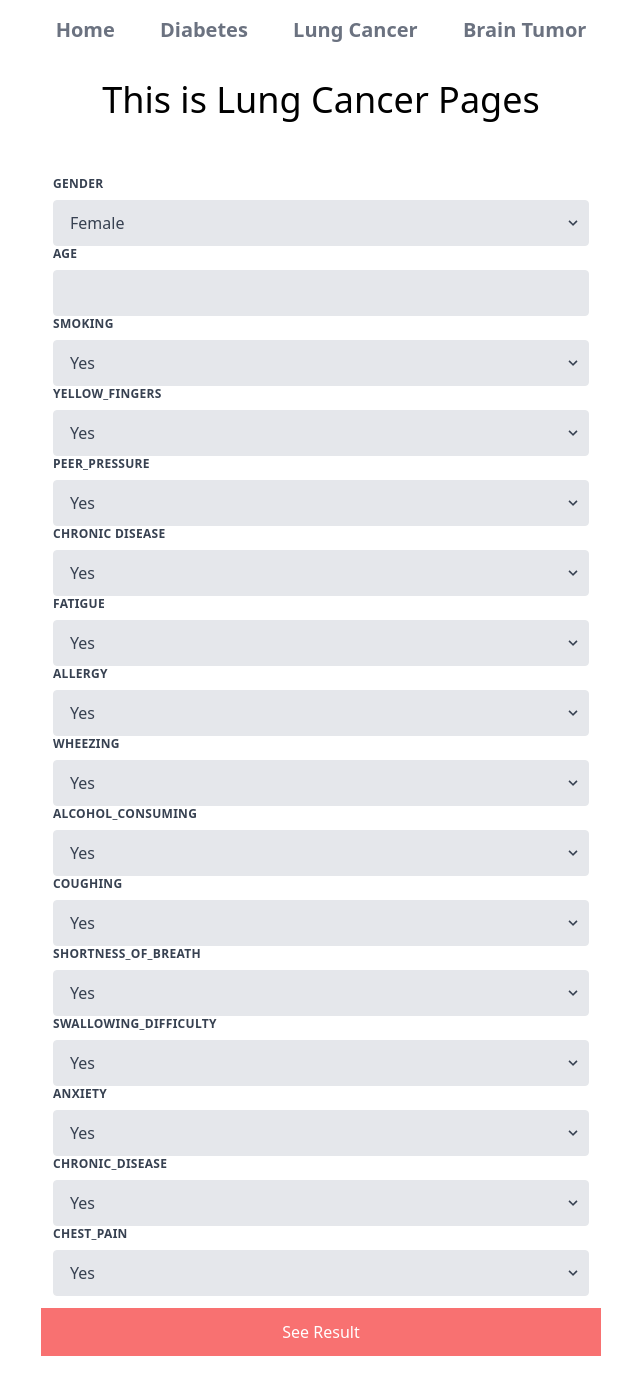
After one commit to vishwajeetvishwakarma/DianoHealth, a FastAPI app: template templates/lung-cancer.html in a window 1280 px wide. The commit adds this page. Shown: the whole page, without its empty margins (319-959 px from the left). Run offline with FastAPI, Linux system fonts and the light colour scheme; the template is opened without the code that fills it, so the values that code supplies are empty; parts of the project's set-up code (start-up, migrations or seed data) failed here and were passed over; some libraries are stand-ins or nearby versions.

Commit message:
we have build second model.

```diff
--- a/main.py
+++ b/main.py
@@ -4,6 +4,7 @@ from fastapi.staticfiles import StaticFiles
 from fastapi.middleware.wsgi import WSGIMiddleware
 from fastapi.templating import Jinja2Templates
 import uvicorn
+from dataclasses import dataclass
 from contextlib import asynccontextmanager
 from typing import Annotated
 import joblib
@@ -20,9 +21,16 @@ ml_models = {}
 async def startup_event():
     scaler_for_diabetes = joblib.load('./data/diabetes_standard_scaler_joblib')
     diabetes_model = joblib.load('./data/diabetes_joblib')
+    lung_cancer = joblib.load("./data/lung_cancer_main_joblib")
     ml_models['diabetes_model'] = diabetes_model
     ml_models['scaler_for_diabetes'] = scaler_for_diabetes
+    ml_models['lung_cancer'] = lung_cancer
     print("Models is Loading")
+
+
+@app.get("/items/")
+async def end_event():
+    return ml_models.clear()
 
 
 @ app.get("/", response_class=HTMLResponse)
@@ -56,5 +64,44 @@ async def get_diabetes(request: Request,
     return templates.TemplateResponse("diabetes.html", {'request': request, 'result': diabetes[result[0]]})
 
 
+@ app.get("/lungcancer", response_class=HTMLResponse)
+async def get_lung_cancer(request: Request):
+    return templates.TemplateResponse("lung-cancer.html", {'request': request})
+
+
+@dataclass
+class LungCancerForm:
+    GENDER: Annotated[int, Form()]
+    AGE: Annotated[int, Form()]
+    SMOKING: Annotated[int, Form()]
+    YELLOW_FINGERS: Annotated[int, Form()]
+    ANXIETY: Annotated[int, Form()]
+    PEER_PRESSURE: Annotated[int, Form()]
+    CHRONIC_DISEASE: Annotated[int, Form()]
+    FATIGUE: Annotated[int, Form()]
+    ALLERGY: Annotated[int, Form()]
+    WHEEZING: Annotated[int, Form()]
+    ALCOHOL_CONSUMING: Annotated[int, Form()]
+    COUGHING: Annotated[int, Form()]
+    SHORTNESS_OF_BREATH: Annotated[int, Form()]
+    SWALLOWING_DIFFICULTY: Annotated[int, Form()]
+    CHEST_PAIN: Annotated[int, Form()]
+
+
+@ app.post("/lungcancer", response_class=HTMLResponse)
+async def get_lung_cancer(request: Request, GENDER: Annotated[int, Form()], AGE: Annotated[int, Form()], SMOKING: Annotated[int, Form()],
+                          YELLOW_FINGERS: Annotated[int, Form()], ANXIETY: Annotated[int, Form()], PEER_PRESSURE: Annotated[int, Form()],
+                          CHRONIC_DISEASE: Annotated[int, Form()], FATIGUE: Annotated[int, Form()], ALLERGY: Annotated[int, Form()],
+                          WHEEZING: Annotated[int, Form()], ALCOHOL_CONSUMING: Annotated[int, Form()], COUGHING: Annotated[int, Form()],
+                          SHORTNESS_OF_BREATH: Annotated[int, Form()], SWALLOWING_DIFFICULTY: Annotated[int, Form()], CHEST_PAIN: Annotated[int, Form()],
+                          ):
+    nums = [[GENDER, AGE, SMOKING, YELLOW_FINGERS, ANXIETY, PEER_PRESSURE, CHRONIC_DISEASE, FATIGUE, ALLERGY,
+             WHEEZING, ALCOHOL_CONSUMING, COUGHING, SHORTNESS_OF_BREATH, SWALLOWING_DIFFICULTY, CHEST_PAIN]]
+    result = ml_models["lung_cancer"].predict(nums)
+    print(f"So the result is : {result}")
+    diabetes = ['No', 'Yes']
+    return templates.TemplateResponse("lung-cancer.html", {'request': request, "result": diabetes[result[0]]})
+
+
 if __name__ == "__main__":
     uvicorn.run("main:app", host='127.0.0.1', port=8000, reload=True)
--- a/templates/base.html
+++ b/templates/base.html
@@ -1,11 +1,12 @@
 <!DOCTYPE html>
-<html>
+<html lang="en">
   <head>
-    <meta charset="UTF-8" />
+    <meta charset="UTF-8"  />
     <meta name="viewport" content="width=device-width, initial-scale=1.0" />
     <script src="https://cdn.tailwindcss.com"></script>
   </head>
   <body>
+    {% include 'includes/navigation.html' %}
     {% block content %}{% endblock content %}
   </body>
 </html>
--- /dev/null
+++ b/templates/includes/navigation.html
@@ -0,0 +1,8 @@
+<nav class="flex items-center justify-center py-4">
+    <div class="space-x-4 text-xl font-semibold text-gray-500">
+      <a href="/" class="border-purple-600 px-3 py-2 transition-all duration-100 hover:border-b-4 hover:text-purple-600">Home</a>
+      <a href="/diabetes" class="border-purple-600 px-3 py-2 transition-all duration-100 hover:border-b-4 hover:text-purple-600">Diabetes</a>
+      <a href="/lungcancer" class="border-purple-600 px-3 py-2 transition-all duration-100 hover:border-b-4 hover:text-purple-600">Lung Cancer</a>
+      <a href="#" class="border-purple-600 px-3 py-2 transition-all duration-100 hover:border-b-4 hover:text-purple-600">Brain Tumor</a>
+    </div>
+  </nav>
--- /dev/null
+++ b/templates/lung-cancer.html
@@ -0,0 +1,506 @@
+{% extends 'base.html' %} {% block content %}
+<div class="w-">
+  <h1 class="text-4xl text-center mt-5">This is Lung Cancer Pages</h1>
+  <form action="/lungcancer" method="post" class="mt-4">
+    <div
+      class="flex justify-center aling-cemter flex-col space-y-3 px-10 py-10 w-[50%] mx-auto"
+    >
+      {% if result %} {% if result=='Yes' %}
+      <div class="px-3 py-1 bg-red-500 text-white">
+        <h1>Lung Cancer {{ result }}</h1>
+      </div>
+      {% else %}
+      <div class="px-3 py-1 bg-red-500 text-white">
+        <h1>Lung Cancer {{ result }}</h1>
+      </div>
+      {% endif %} {% endif %}
+      <div>
+        <div class="w-full px-3 mb-6 md:mb-0">
+          <label
+            class="block uppercase tracking-wide text-gray-700 text-xs font-bold mb-2"
+            for="grid-state"
+          >
+            GENDER
+          </label>
+          <div class="relative">
+            <select
+              name="GENDER"
+              class="block appearance-none w-full bg-gray-200 border border-gray-200 text-gray-700 py-3 px-4 pr-8 rounded leading-tight focus:outline-none focus:bg-white focus:border-gray-500"
+              id="grid-state"
+            >
+              <option value="0">Female</option>
+              <option value="1">Male</option>
+            </select>
+            <div
+              class="pointer-events-none absolute inset-y-0 right-0 flex items-center px-2 text-gray-700"
+            >
+              <svg
+                class="fill-current h-4 w-4"
+                xmlns="http://www.w3.org/2000/svg"
+                viewBox="0 0 20 20"
+              >
+                <path
+                  d="M9.293 12.95l.707.707L15.657 8l-1.414-1.414L10 10.828 5.757 6.586 4.343 8z"
+                />
+              </svg>
+            </div>
+          </div>
+        </div>
+        <div class="w-full px-3 mb-6 md:mb-0">
+          <label
+            class="block uppercase tracking-wide text-gray-700 text-xs font-bold mb-2"
+            for="grid-state"
+          >
+            AGE
+          </label>
+          <div class="relative">
+            <input
+              type="number"
+              name="AGE"
+              class="block appearance-none w-full bg-gray-200 border border-gray-200 text-gray-700 py-3 px-4 pr-8 rounded leading-tight focus:outline-none focus:bg-white focus:border-gray-500"
+              id="grid-state"
+            />
+          </div>
+        </div>
+        <div class="w-full px-3 mb-6 md:mb-0">
+          <label
+            class="block uppercase tracking-wide text-gray-700 text-xs font-bold mb-2"
+            for="grid-state"
+          >
+            SMOKING
+          </label>
+          <div class="relative">
+            <select
+              name="SMOKING"
+              class="block appearance-none w-full bg-gray-200 border border-gray-200 text-gray-700 py-3 px-4 pr-8 rounded leading-tight focus:outline-none focus:bg-white focus:border-gray-500"
+              id="grid-state"
+            >
+              <option value="2">Yes</option>
+              <option value="1">No</option>
+            </select>
+            <div
+              class="pointer-events-none absolute inset-y-0 right-0 flex items-center px-2 text-gray-700"
+            >
+              <svg
+                class="fill-current h-4 w-4"
+                xmlns="http://www.w3.org/2000/svg"
+                viewBox="0 0 20 20"
+              >
+                <path
+                  d="M9.293 12.95l.707.707L15.657 8l-1.414-1.414L10 10.828 5.757 6.586 4.343 8z"
+                />
+              </svg>
+            </div>
+          </div>
+        </div>
+        <div class="w-full px-3 mb-6 md:mb-0">
+          <label
+            class="block uppercase tracking-wide text-gray-700 text-xs font-bold mb-2"
+            for="grid-state"
+          >
+            YELLOW_FINGERS
+          </label>
+          <div class="relative">
+            <select
+              name="YELLOW_FINGERS"
+              class="block appearance-none w-full bg-gray-200 border border-gray-200 text-gray-700 py-3 px-4 pr-8 rounded leading-tight focus:outline-none focus:bg-white focus:border-gray-500"
+              id="grid-state"
+            >
+              <option value="2">Yes</option>
+              <option value="1">No</option>
+            </select>
+            <div
+              class="pointer-events-none absolute inset-y-0 right-0 flex items-center px-2 text-gray-700"
+            >
+              <svg
+                class="fill-current h-4 w-4"
+                xmlns="http://www.w3.org/2000/svg"
+                viewBox="0 0 20 20"
+              >
+                <path
+                  d="M9.293 12.95l.707.707L15.657 8l-1.414-1.414L10 10.828 5.757 6.586 4.343 8z"
+                />
+              </svg>
+            </div>
+          </div>
+        </div>
+        <div class="w-full px-3 mb-6 md:mb-0">
+          <label
+            class="block uppercase tracking-wide text-gray-700 text-xs font-bold mb-2"
+            for="grid-state"
+          >
+            PEER_PRESSURE
+          </label>
+          <div class="relative">
+            <select
+              name="PEER_PRESSURE"
+              class="block appearance-none w-full bg-gray-200 border border-gray-200 text-gray-700 py-3 px-4 pr-8 rounded leading-tight focus:outline-none focus:bg-white focus:border-gray-500"
+              id="grid-state"
+            >
+              <option value="2">Yes</option>
+              <option value="1">No</option>
+            </select>
+            <div
+              class="pointer-events-none absolute inset-y-0 right-0 flex items-center px-2 text-gray-700"
+            >
+              <svg
+                class="fill-current h-4 w-4"
+                xmlns="http://www.w3.org/2000/svg"
+                viewBox="0 0 20 20"
+              >
+                <path
+                  d="M9.293 12.95l.707.707L15.657 8l-1.414-1.414L10 10.828 5.757 6.586 4.343 8z"
+                />
+              </svg>
+            </div>
+          </div>
+        </div>
+        <div class="w-full px-3 mb-6 md:mb-0">
+          <label
+            class="block uppercase tracking-wide text-gray-700 text-xs font-bold mb-2"
+            for="grid-state"
+          >
+            CHRONIC DISEASE
+          </label>
+          <div class="relative">
+            <select
+              name="CHRONIC DISEASE"
+              class="block appearance-none w-full bg-gray-200 border border-gray-200 text-gray-700 py-3 px-4 pr-8 rounded leading-tight focus:outline-none focus:bg-white focus:border-gray-500"
+              id="grid-state"
+            >
+              <option value="2">Yes</option>
+              <option value="1">No</option>
+            </select>
+            <div
+              class="pointer-events-none absolute inset-y-0 right-0 flex items-center px-2 text-gray-700"
+            >
+              <svg
+                class="fill-current h-4 w-4"
+                xmlns="http://www.w3.org/2000/svg"
+                viewBox="0 0 20 20"
+              >
+                <path
+                  d="M9.293 12.95l.707.707L15.657 8l-1.414-1.414L10 10.828 5.757 6.586 4.343 8z"
+                />
+              </svg>
+            </div>
+          </div>
+        </div>
+        <div class="w-full px-3 mb-6 md:mb-0">
+          <label
+            class="block uppercase tracking-wide text-gray-700 text-xs font-bold mb-2"
+            for="grid-state"
+          >
+            FATIGUE
+          </label>
+          <div class="relative">
+            <select
+              name="FATIGUE"
+              class="block appearance-none w-full bg-gray-200 border border-gray-200 text-gray-700 py-3 px-4 pr-8 rounded leading-tight focus:outline-none focus:bg-white focus:border-gray-500"
+              id="grid-state"
+            >
+              <option value="2">Yes</option>
+              <option value="1">No</option>
+            </select>
+            <div
+              class="pointer-events-none absolute inset-y-0 right-0 flex items-center px-2 text-gray-700"
+            >
+              <svg
+                class="fill-current h-4 w-4"
+                xmlns="http://www.w3.org/2000/svg"
+                viewBox="0 0 20 20"
+              >
+                <path
+                  d="M9.293 12.95l.707.707L15.657 8l-1.414-1.414L10 10.828 5.757 6.586 4.343 8z"
+                />
+              </svg>
+            </div>
+          </div>
+        </div>
+        <div class="w-full px-3 mb-6 md:mb-0">
+          <label
+            class="block uppercase tracking-wide text-gray-700 text-xs font-bold mb-2"
+            for="grid-state"
+          >
+            ALLERGY
+          </label>
+          <div class="relative">
+            <select
+              name="ALLERGY"
+              class="block appearance-none w-full bg-gray-200 border border-gray-200 text-gray-700 py-3 px-4 pr-8 rounded leading-tight focus:outline-none focus:bg-white focus:border-gray-500"
+              id="grid-state"
+            >
+              <option value="2">Yes</option>
+              <option value="1">No</option>
+            </select>
+            <div
+              class="pointer-events-none absolute inset-y-0 right-0 flex items-center px-2 text-gray-700"
+            >
+              <svg
+                class="fill-current h-4 w-4"
+                xmlns="http://www.w3.org/2000/svg"
+                viewBox="0 0 20 20"
+              >
+                <path
+                  d="M9.293 12.95l.707.707L15.657 8l-1.414-1.414L10 10.828 5.757 6.586 4.343 8z"
+                />
+              </svg>
+            </div>
+          </div>
+        </div>
+        <div class="w-full px-3 mb-6 md:mb-0">
+          <label
+            class="block uppercase tracking-wide text-gray-700 text-xs font-bold mb-2"
+            for="grid-state"
+          >
+            WHEEZING
+          </label>
+          <div class="relative">
+            <select
+              name="WHEEZING"
+              class="block appearance-none w-full bg-gray-200 border border-gray-200 text-gray-700 py-3 px-4 pr-8 rounded leading-tight focus:outline-none focus:bg-white focus:border-gray-500"
+              id="grid-state"
+            >
+              <option value="2">Yes</option>
+              <option value="1">No</option>
+            </select>
+            <div
+              class="pointer-events-none absolute inset-y-0 right-0 flex items-center px-2 text-gray-700"
+            >
+              <svg
+                class="fill-current h-4 w-4"
+                xmlns="http://www.w3.org/2000/svg"
+                viewBox="0 0 20 20"
+              >
+                <path
+                  d="M9.293 12.95l.707.707L15.657 8l-1.414-1.414L10 10.828 5.757 6.586 4.343 8z"
+                />
+              </svg>
+            </div>
+          </div>
+        </div>
+        <div class="w-full px-3 mb-6 md:mb-0">
+          <label
+            class="block uppercase tracking-wide text-gray-700 text-xs font-bold mb-2"
+            for="grid-state"
+          >
+            ALCOHOL_CONSUMING
+          </label>
+          <div class="relative">
+            <select
+              name="ALCOHOL_CONSUMING"
+              class="block appearance-none w-full bg-gray-200 border border-gray-200 text-gray-700 py-3 px-4 pr-8 rounded leading-tight focus:outline-none focus:bg-white focus:border-gray-500"
+              id="grid-state"
+            >
+              <option value="2">Yes</option>
+              <option value="1">No</option>
+            </select>
+            <div
+              class="pointer-events-none absolute inset-y-0 right-0 flex items-center px-2 text-gray-700"
+            >
+              <svg
+                class="fill-current h-4 w-4"
+                xmlns="http://www.w3.org/2000/svg"
+                viewBox="0 0 20 20"
+              >
+                <path
+                  d="M9.293 12.95l.707.707L15.657 8l-1.414-1.414L10 10.828 5.757 6.586 4.343 8z"
+                />
+              </svg>
+            </div>
+          </div>
+        </div>
+        <div class="w-full px-3 mb-6 md:mb-0">
+          <label
+            class="block uppercase tracking-wide text-gray-700 text-xs font-bold mb-2"
+            for="grid-state"
+          >
+            COUGHING
+          </label>
+          <div class="relative">
+            <select
+              name="COUGHING"
+              class="block appearance-none w-full bg-gray-200 border border-gray-200 text-gray-700 py-3 px-4 pr-8 rounded leading-tight focus:outline-none focus:bg-white focus:border-gray-500"
+              id="grid-state"
+            >
+              <option value="2">Yes</option>
+              <option value="1">No</option>
+            </select>
+            <div
+              class="pointer-events-none absolute inset-y-0 right-0 flex items-center px-2 text-gray-700"
+            >
+              <svg
+                class="fill-current h-4 w-4"
+                xmlns="http://www.w3.org/2000/svg"
+                viewBox="0 0 20 20"
+              >
+                <path
+                  d="M9.293 12.95l.707.707L15.657 8l-1.414-1.414L10 10.828 5.757 6.586 4.343 8z"
+                />
+              </svg>
+            </div>
+          </div>
+        </div>
+        <div class="w-full px-3 mb-6 md:mb-0">
+          <label
+            class="block uppercase tracking-wide text-gray-700 text-xs font-bold mb-2"
+            for="grid-state"
+          >
+            SHORTNESS_OF_BREATH
+          </label>
+          <div class="relative">
+            <select
+              name="SHORTNESS_OF_BREATH"
+              class="block appearance-none w-full bg-gray-200 border border-gray-200 text-gray-700 py-3 px-4 pr-8 rounded leading-tight focus:outline-none focus:bg-white focus:border-gray-500"
+              id="grid-state"
+            >
+              <option value="2">Yes</option>
+              <option value="1">No</option>
+            </select>
+            <div
+              class="pointer-events-none absolute inset-y-0 right-0 flex items-center px-2 text-gray-700"
+            >
+              <svg
+                class="fill-current h-4 w-4"
+                xmlns="http://www.w3.org/2000/svg"
+                viewBox="0 0 20 20"
+              >
+                <path
+                  d="M9.293 12.95l.707.707L15.657 8l-1.414-1.414L10 10.828 5.757 6.586 4.343 8z"
+                />
+              </svg>
+            </div>
+          </div>
+        </div>
+        <div class="w-full px-3 mb-6 md:mb-0">
+          <label
+            class="block uppercase tracking-wide text-gray-700 text-xs font-bold mb-2"
+            for="grid-state"
+          >
+            SWALLOWING_DIFFICULTY
+          </label>
+          <div class="relative">
+            <select
+              name="SWALLOWING_DIFFICULTY"
+              class="block appearance-none w-full bg-gray-200 border border-gray-200 text-gray-700 py-3 px-4 pr-8 rounded leading-tight focus:outline-none focus:bg-white focus:border-gray-500"
+              id="grid-state"
+            >
+              <option value="2">Yes</option>
+              <option value="1">No</option>
+            </select>
+            <div
+              class="pointer-events-none absolute inset-y-0 right-0 flex items-center px-2 text-gray-700"
+            >
+              <svg
+                class="fill-current h-4 w-4"
+                xmlns="http://www.w3.org/2000/svg"
+                viewBox="0 0 20 20"
+              >
+                <path
+                  d="M9.293 12.95l.707.707L15.657 8l-1.414-1.414L10 10.828 5.757 6.586 4.343 8z"
+                />
+              </svg>
+            </div>
+          </div>
+        </div>
+        <div class="w-full px-3 mb-6 md:mb-0">
+          <label
+            class="block uppercase tracking-wide text-gray-700 text-xs font-bold mb-2"
+            for="grid-state"
+          >
+            ANXIETY
+          </label>
+          <div class="relative">
+            <select
+              name="ANXIETY"
+              class="block appearance-none w-full bg-gray-200 border border-gray-200 text-gray-700 py-3 px-4 pr-8 rounded leading-tight focus:outline-none focus:bg-white focus:border-gray-500"
+              id="grid-state"
+            >
+              <option value="2">Yes</option>
+              <option value="1">No</option>
+            </select>
+            <div
+              class="pointer-events-none absolute inset-y-0 right-0 flex items-center px-2 text-gray-700"
+            >
+              <svg
+                class="fill-current h-4 w-4"
+                xmlns="http://www.w3.org/2000/svg"
+                viewBox="0 0 20 20"
+              >
+                <path
+                  d="M9.293 12.95l.707.707L15.657 8l-1.414-1.414L10 10.828 5.757 6.586 4.343 8z"
+                />
+              </svg>
+            </div>
+          </div>
+        </div>
+        <div class="w-full px-3 mb-6 md:mb-0">
+          <label
+            class="block uppercase tracking-wide text-gray-700 text-xs font-bold mb-2"
+            for="grid-state"
+          >
+            CHRONIC_DISEASE
+          </label>
+          <div class="relative">
+            <select
+              name="CHRONIC_DISEASE"
+              class="block appearance-none w-full bg-gray-200 border border-gray-200 text-gray-700 py-3 px-4 pr-8 rounded leading-tight focus:outline-none focus:bg-white focus:border-gray-500"
+              id="grid-state"
+            >
+              <option value="2">Yes</option>
+              <option value="1">No</option>
+            </select>
+            <div
+              class="pointer-events-none absolute inset-y-0 right-0 flex items-center px-2 text-gray-700"
+            >
+              <svg
+                class="fill-current h-4 w-4"
+                xmlns="http://www.w3.org/2000/svg"
+                viewBox="0 0 20 20"
+              >
+                <path
+                  d="M9.293 12.95l.707.707L15.657 8l-1.414-1.414L10 10.828 5.757 6.586 4.343 8z"
+                />
+              </svg>
+            </div>
+          </div>
+        </div>
+        <div class="w-full px-3 mb-6 md:mb-0">
+          <label
+            class="block uppercase tracking-wide text-gray-700 text-xs font-bold mb-2"
+            for="grid-state"
+          >
+            CHEST_PAIN
+          </label>
+          <div class="relative">
+            <select
+              name="CHEST_PAIN"
+              class="block appearance-none w-full bg-gray-200 border border-gray-200 text-gray-700 py-3 px-4 pr-8 rounded leading-tight focus:outline-none focus:bg-white focus:border-gray-500"
+              id="grid-state"
+            >
+              <option value="2">Yes</option>
+              <option value="1">No</option>
+            </select>
+            <div
+              class="pointer-events-none absolute inset-y-0 right-0 flex items-center px-2 text-gray-700"
+            >
+              <svg
+                class="fill-current h-4 w-4"
+                xmlns="http://www.w3.org/2000/svg"
+                viewBox="0 0 20 20"
+              >
+                <path
+                  d="M9.293 12.95l.707.707L15.657 8l-1.414-1.414L10 10.828 5.757 6.586 4.343 8z"
+                />
+              </svg>
+            </div>
+          </div>
+        </div>
+      </div>
+      <button type="submit" class="py-3 px-6 bg-red-400 text-white">
+        See Result
+      </button>
+    </div>
+  </form>
+</div>
+{% endblock content %}
```
Also changed, not shown: 1 other file.
